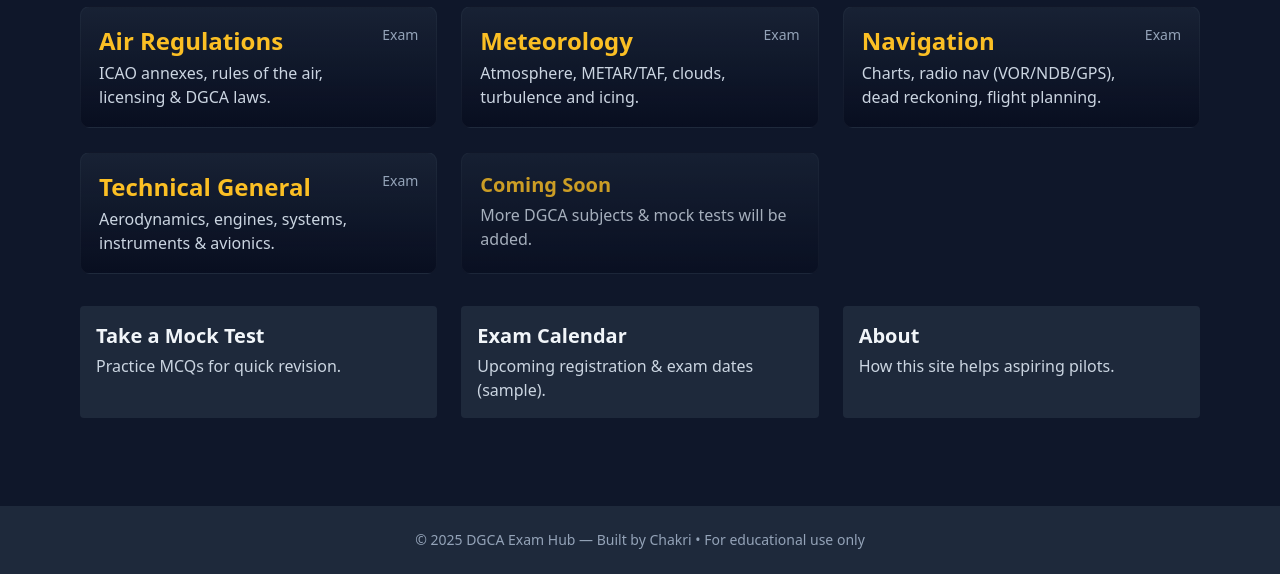
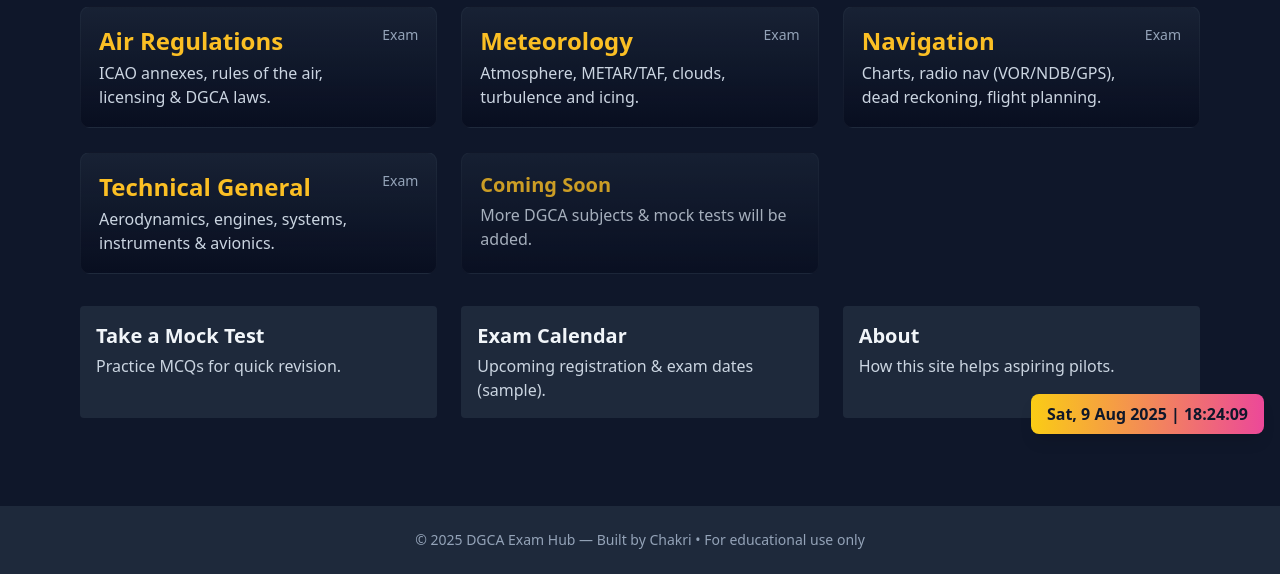
Before and after one commit to chakri2405/dgca-hub, a plain HTML site: page index.html in a window 1280 px wide. Shown: the part 354-928 px from the top of the page. Drawn offline with nearby package versions, Linux system fonts and the light colour scheme.

Commit message:
Update index.html

```diff
--- a/index.html
+++ b/index.html
@@ -9,8 +9,8 @@
 </head>
 <body class="bg-slate-900 text-slate-100 relative">
 
-  <!-- Date & Time Box (Top Right) -->
-  <div id="datetime-box" class="fixed top-3 right-4 z-50 px-4 py-2 rounded-lg bg-gradient-to-r from-yellow-400 to-pink-500 text-slate-900 font-semibold shadow-lg">
+  <!-- Date & Time Box (Bottom Right) -->
+  <div id="datetime-box" class="fixed bottom-3 right-4 z-50 px-4 py-2 rounded-lg bg-gradient-to-r from-yellow-400 to-pink-500 text-slate-900 font-semibold shadow-lg">
     <span id="datetime"></span>
   </div>
 
```
